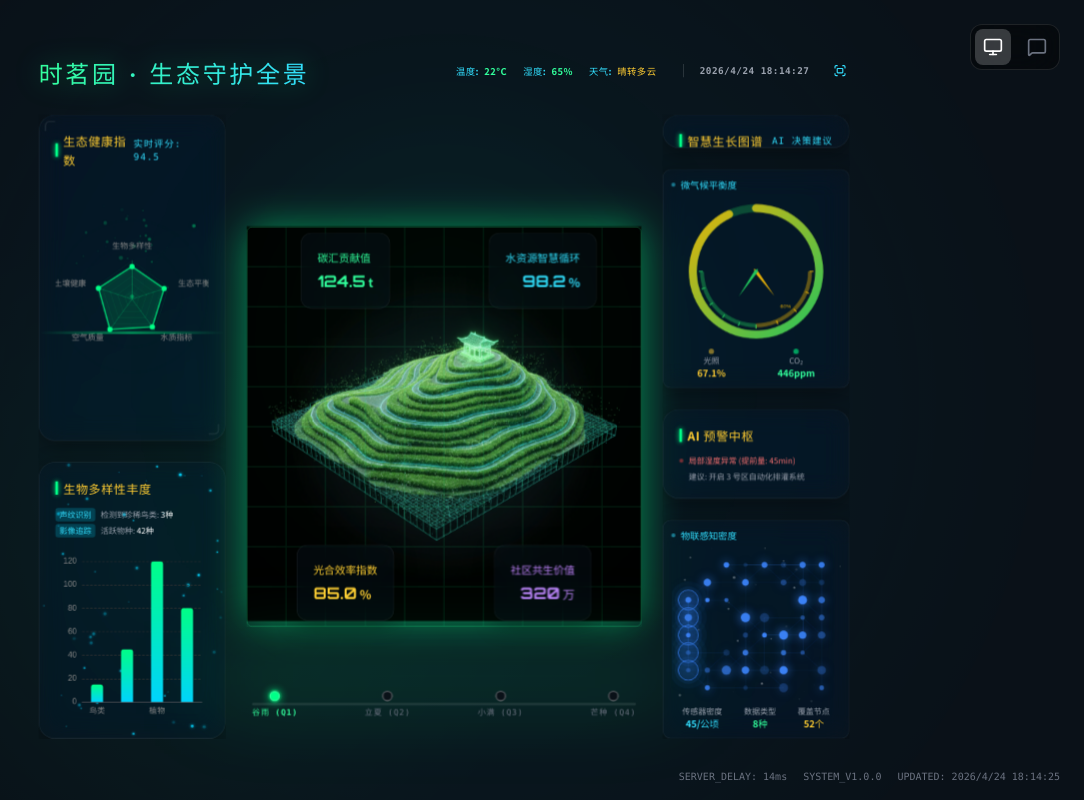
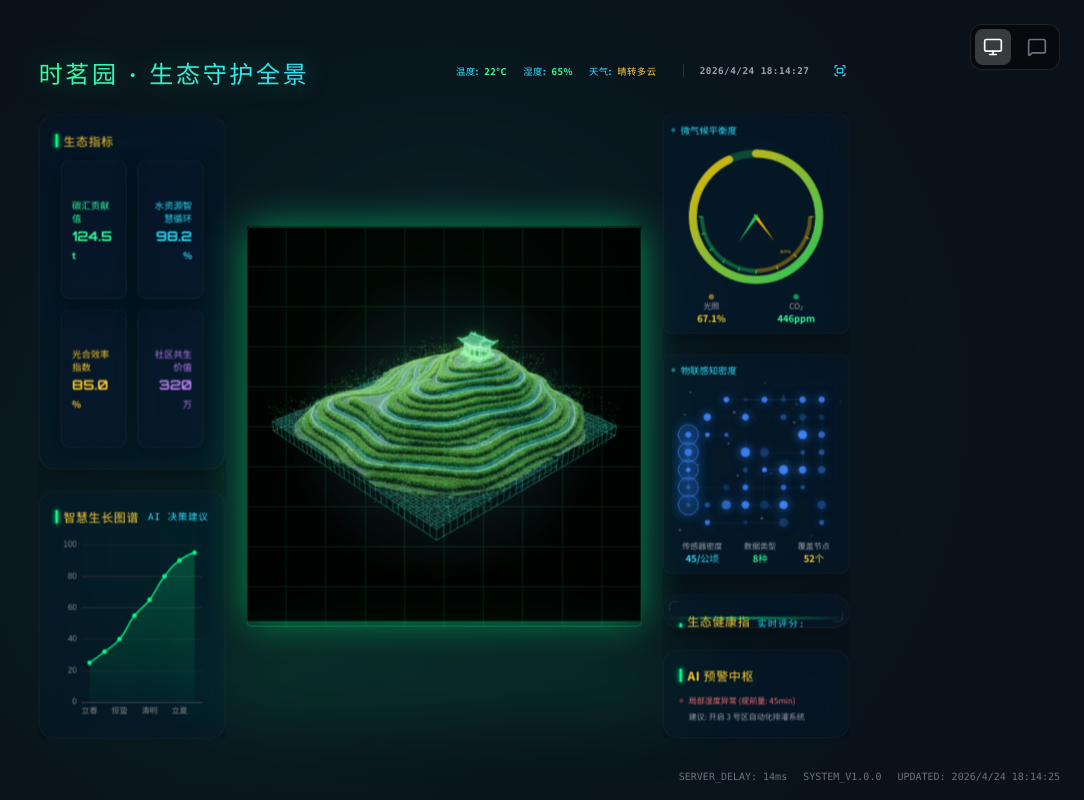
Before and after one commit to xiaozhaoosc/bi, a Vue app: page / in a window 1280 px wide. Shown: the whole page, without its empty margins (196-1280 px from the left). Built offline with nearby package versions, Linux system fonts and the light colour scheme.

Commit message:
feat: 完成需求v2.md文件
Co-authored-by: traeagent <traeagent@users.noreply.github.com>

```diff
--- a/src/components/PretextBIDashboard.vue
+++ b/src/components/PretextBIDashboard.vue
@@ -1,43 +1,19 @@
 <script setup lang="ts">
-import { ref, onMounted, onUnmounted, watch } from 'vue'
-import { Fullscreen, Minimize2, Cpu } from 'lucide-vue-next'
+import { ref, onMounted, onUnmounted } from 'vue'
+import { Fullscreen, Minimize2 } from 'lucide-vue-next'
 import * as echarts from 'echarts'
 import MicroClimateChart from './MicroClimateChart.vue'
 import SensorDensityChart from './SensorDensityChart.vue'
-import LightFlow from './visuals/LightFlow.vue'
 import EcoScanner from './visuals/EcoScanner.vue'
-import TimelineSlider from './visuals/TimelineSlider.vue'
-import EcoGalaxy from './visuals/EcoGalaxy.vue'
 
 // 状态管理
 const isFullscreen = ref(false)
 const currentTime = ref('')
 const dashboardRef = ref<HTMLElement | null>(null)
 const scale = ref(1)
-const timelineOptions = ['谷雨 (Q1)', '立夏 (Q2)', '小满 (Q3)', '芒种 (Q4)']
-const currentTimelineIndex = ref(0)
-
-// 模拟不同节气的数据
-const seasonalData = [
-  // 谷雨 (Q1)
-  { ecoRadar: [75, 82, 90, 85, 80], diversity: [10, 30, 90, 60], climate: 72.5, footerValues: [85.0, 32, 72.5, 280] },
-  // 立夏 (Q2)
-  { ecoRadar: [80, 88, 95, 88, 85], diversity: [12, 35, 100, 70], climate: 78.0, footerValues: [90.5, 38, 78.0, 300] },
-  // 小满 (Q3)
-  { ecoRadar: [82, 90, 96, 89, 86], diversity: [14, 40, 110, 75], climate: 80.5, footerValues: [92.0, 40, 80.5, 310] },
-  // 芒种 (Q4)
-  { ecoRadar: [85, 92, 98, 90, 88], diversity: [15, 45, 120, 80], climate: 82.5, footerValues: [94.5, 42, 82.5, 320] }
-]
-
-watch(currentTimelineIndex, (newIdx) => {
-  const data = seasonalData[newIdx]
-  if (ecoChart) ecoChart.setOption({ series: [{ data: [{ value: data.ecoRadar }] }] })
-  if (diversityChart) diversityChart.setOption({ series: [{ data: data.diversity }] })
-})
 
 // 图表实例
 let ecoChart: echarts.ECharts | null = null
-let diversityChart: echarts.ECharts | null = null
 let growthChart: echarts.ECharts | null = null
 
 const toggleFullscreen = () => {
@@ -94,25 +70,6 @@ const initCharts = () => {
     }]
   })
 
-  diversityChart = echarts.init(document.getElementById('diversityChart'))
-  diversityChart.setOption({
-    grid: { top: 20, bottom: 30, left: 40, right: 10 },
-    xAxis: { type: 'category', data: ['鸟类', '昆虫', '植物', '微生物'], axisLabel: { color: '#888' } },
-    yAxis: { type: 'value', splitLine: { lineStyle: { type: 'dashed', color: '#333' } }, axisLabel: { color: '#888' } },
-    series: [{
-      data: [15, 45, 120, 80],
-      type: 'bar',
-      barWidth: '40%',
-      itemStyle: {
-        color: new echarts.graphic.LinearGradient(0, 0, 0, 1, [
-          { offset: 0, color: '#00ff88' },
-          { offset: 1, color: '#00d4ff' }
-        ]),
-        borderRadius: [4, 4, 0, 0]
-      }
-    }]
-  })
-
   growthChart = echarts.init(document.getElementById('growthChart'))
   growthChart.setOption({
     grid: { top: 20, bottom: 30, left: 40, right: 10 },
@@ -147,7 +104,6 @@ const initCharts = () => {
 const handleResize = () => {
   updateScale()
   ecoChart?.resize()
-  diversityChart?.resize()
   growthChart?.resize()
 }
 
@@ -164,7 +120,6 @@ onUnmounted(() => {
   window.removeEventListener('resize', handleResize)
   document.removeEventListener('fullscreenchange', handleFullscreenChange)
   ecoChart?.dispose()
-  diversityChart?.dispose()
   growthChart?.dispose()
 })
 </script>
@@ -205,7 +160,106 @@ onUnmounted(() => {
       <div class="grid grid-cols-12 gap-8 flex-1 min-h-0">
         <!-- Left Panel -->
         <aside class="col-span-3 flex flex-col gap-8 overflow-hidden">
-          <section class="glass-panel rounded-3xl p-6 flex-[1.2] flex flex-col overflow-hidden border-t border-white/20 relative">
+          <!-- Bubble Metrics - New Position -->
+          <section class="glass-panel rounded-3xl p-6 flex-[1.5] flex flex-col overflow-hidden border-t border-white/20 relative">
+            <div class="flex items-center justify-between mb-2 relative z-10">
+              <div class="flex items-center gap-2">
+                <div class="w-1 h-5 bg-eco-green-500 shadow-[0_0_8px_#00ff88]"></div>
+                <span class="text-earth-gold-400 font-bold text-lg tracking-wider">生态指标</span>
+              </div>
+            </div>
+
+            <div class="flex-1 grid grid-cols-2 gap-4 p-2">
+              <!-- Top Left Bubble -->
+              <div class="glass-panel p-4 rounded-xl border border-eco-green-400/30 shadow-[0_0_20px_rgba(0,255,136,0.2)] backdrop-blur-md flex flex-col justify-center">
+                <span class="text-eco-green-400 mb-1 block font-['Noto_Sans_SC'] text-sm">碳汇贡献值</span>
+                <div class="block">
+                  <span class="font-['Orbitron'] font-bold text-xl text-eco-green-400">124.5</span>
+                  <span class="font-['Noto_Sans_SC'] font-bold text-sm text-eco-green-400"> t</span>
+                </div>
+              </div>
+
+              <!-- Top Right Bubble -->
+              <div class="glass-panel p-4 rounded-xl border border-smart-blue-400/30 shadow-[0_0_20px_rgba(0,212,255,0.2)] backdrop-blur-md flex flex-col justify-center">
+                <span class="text-smart-blue-400 mb-1 block font-['Noto_Sans_SC'] text-sm text-right">水资源智慧循环</span>
+                <div class="block text-right">
+                  <span class="font-['Orbitron'] font-bold text-xl text-smart-blue-400">98.2</span>
+                  <span class="font-['Noto_Sans_SC'] font-bold text-sm text-smart-blue-400"> %</span>
+                </div>
+              </div>
+
+              <!-- Bottom Left Bubble -->
+              <div class="glass-panel p-4 rounded-xl border border-earth-gold-400/30 shadow-[0_0_20px_rgba(255,204,51,0.2)] backdrop-blur-md flex flex-col justify-center">
+                <span class="text-earth-gold-400 mb-1 block font-['Noto_Sans_SC'] text-sm">光合效率指数</span>
+                <div class="block">
+                  <span class="font-['Orbitron'] font-bold text-xl text-earth-gold-400">85.0</span>
+                  <span class="font-['Noto_Sans_SC'] font-bold text-sm text-earth-gold-400"> %</span>
+                </div>
+              </div>
+
+              <!-- Bottom Right Bubble -->
+              <div class="glass-panel p-4 rounded-xl border border-purple-400/30 shadow-[0_0_20px_rgba(168,85,247,0.2)] backdrop-blur-md flex flex-col justify-center">
+                <span class="text-purple-400 mb-1 block font-['Noto_Sans_SC'] text-sm text-right">社区共生价值</span>
+                <div class="block text-right">
+                  <span class="font-['Orbitron'] font-bold text-xl text-purple-400">320</span>
+                  <span class="font-['Noto_Sans_SC'] font-bold text-sm text-purple-400"> 万</span>
+                </div>
+              </div>
+            </div>
+          </section>
+
+          <!-- Small Growth Chart - New Position -->
+          <section class="glass-panel rounded-3xl p-6 flex-1 flex flex-col overflow-hidden border-t border-white/20 relative">
+            <div class="flex items-center justify-between mb-2 relative z-10">
+              <div class="flex items-center gap-2">
+                <div class="w-1 h-5 bg-eco-green-500 shadow-[0_0_8px_#00ff88]"></div>
+                <span class="text-earth-gold-400 font-bold text-lg tracking-wider">智慧生长图谱</span>
+              </div>
+              <div class="text-smart-blue-400 text-sm font-mono tracking-widest">
+                AI 决策建议
+              </div>
+            </div>
+
+            <div id="growthChart" class="flex-1 min-h-0 relative z-10"></div>
+          </section>
+        </aside>
+
+        <!-- Center Stage -->
+        <main class="col-span-6 relative perspective-lg preserve-3d">
+          <div class="absolute inset-0 flex items-center justify-center">
+            <!-- 3D Tea Garden Model -->
+            <div class="absolute inset-0 flex items-center justify-center">
+              <div class="relative w-[600px] h-[600px] flex items-center justify-center">
+                <img
+                  src="/images/a_high_fidelity_3d_digital_twin_of_a_lush_green_tea_garden_landscape_isolated.png"
+                  alt="Tea Garden Digital Twin"
+                  class="max-w-full max-h-full object-contain filter drop-shadow-[0_0_30px_rgba(0,255,136,0.5)] animate-float"
+                />
+                <!-- Digital Grid Overlay -->
+                <div class="absolute inset-0 pointer-events-none">
+                  <div class="w-full h-full border border-eco-green-400/30 rounded-lg"></div>
+                  <div class="absolute inset-0 grid grid-cols-10 grid-rows-10 pointer-events-none">
+                    <div v-for="i in 100" :key="i" class="border border-eco-green-400/10"></div>
+                  </div>
+                </div>
+              </div>
+            </div>
+
+            <div class="w-[800px] h-[800px] bg-gradient-to-b from-eco-green-500/10 to-transparent rounded-full blur-[150px] animate-pulse"></div>
+            <div class="hologram-base w-[700px] h-[60px] bg-eco-green-500/20 absolute bottom-16 blur-3xl transform rotateX(80deg)"></div>
+          </div>
+        </main>
+
+        <!-- Right Panel -->
+        <aside class="col-span-3 flex flex-col gap-8 overflow-hidden">
+          <!-- MicroClimate Chart - New Position -->
+          <MicroClimateChart />
+
+          <!-- Sensor Density Chart - New Position -->
+          <SensorDensityChart />
+
+          <!-- Eco Health Chart - New Position -->
+          <section class="glass-panel rounded-3xl p-6 flex-1 flex flex-col overflow-hidden border-t border-white/20 relative">
             <div class="flex items-center justify-between mb-2 relative z-10">
               <div class="flex items-center gap-2">
                 <div class="w-1 h-5 bg-eco-green-500 shadow-[0_0_8px_#00ff88]"></div>
@@ -232,141 +286,6 @@ onUnmounted(() => {
             <div class="absolute bottom-2 right-2 w-4 h-4 border-b-2 border-r-2 border-white/10 rounded-br-lg"></div>
           </section>
 
-          <section class="glass-panel rounded-3xl p-6 flex-1 flex flex-col overflow-hidden border-t border-white/20 relative">
-            <div class="flex flex-col gap-2 mb-4 relative z-10">
-              <div class="flex items-center gap-2">
-                <div class="w-1 h-5 bg-eco-green-500 shadow-[0_0_8px_#00ff88]"></div>
-                <span class="text-earth-gold-400 font-bold text-lg tracking-wider">生物多样性丰度</span>
-              </div>
-              <div class="flex flex-col gap-1 mt-2 text-xs">
-                <div class="flex items-center gap-2">
-                  <span class="px-1.5 py-0.5 bg-smart-blue-500/20 text-smart-blue-400 rounded">声纹识别</span>
-                  <span class="text-gray-400">检测到珍稀鸟类: <span class="text-white">3种</span></span>
-                </div>
-                <div class="flex items-center gap-2">
-                  <span class="px-1.5 py-0.5 bg-smart-blue-500/20 text-smart-blue-400 rounded">影像追踪</span>
-                  <span class="text-gray-400">活跃物种: <span class="text-white">42种</span></span>
-                </div>
-              </div>
-            </div>
-
-            <!-- Eco Galaxy Particle Effect -->
-            <EcoGalaxy color="#00d4ff" />
-
-            <div id="diversityChart" class="flex-1 min-h-0 relative z-10"></div>
-          </section>
-        </aside>
-
-        <!-- Center Stage -->
-        <main class="col-span-6 relative perspective-lg preserve-3d">
-          <div class="absolute inset-0 flex items-center justify-center">
-            <!-- 3D Tea Garden Model -->
-            <div class="absolute inset-0 flex items-center justify-center">
-              <div class="relative w-[600px] h-[600px] flex items-center justify-center">
-                <img
-                  src="/images/a_high_fidelity_3d_digital_twin_of_a_lush_green_tea_garden_landscape_isolated.png"
-                  alt="Tea Garden Digital Twin"
-                  class="max-w-full max-h-full object-contain filter drop-shadow-[0_0_30px_rgba(0,255,136,0.5)] animate-float"
-                />
-                <!-- Digital Grid Overlay -->
-                <div class="absolute inset-0 pointer-events-none">
-                  <div class="w-full h-full border border-eco-green-400/30 rounded-lg"></div>
-                  <div class="absolute inset-0 grid grid-cols-10 grid-rows-10 pointer-events-none">
-                    <div v-for="i in 100" :key="i" class="border border-eco-green-400/10"></div>
-                  </div>
-                </div>
-              </div>
-            </div>
-
-            <!-- Pretext Bubbles -->
-            <div class="absolute inset-0 pointer-events-none">
-              <!-- Top Left Bubble -->
-              <div class="absolute top-1/4 left-1/4 transform -translate-x-1/2 -translate-y-1/2">
-                <div class="glass-panel p-6 rounded-2xl border border-eco-green-400/30 shadow-[0_0_30px_rgba(0,255,136,0.3)] backdrop-blur-md">
-                  <span class="text-eco-green-400 mb-2 block font-['Noto_Sans_SC'] text-base">碳汇贡献值</span>
-                  <div class="block">
-                    <span class="font-['Orbitron'] font-bold text-2xl text-eco-green-400">124.5</span>
-                    <span class="font-['Noto_Sans_SC'] font-bold text-lg text-eco-green-400"> t</span>
-                  </div>
-                </div>
-              </div>
-
-              <!-- Top Right Bubble -->
-              <div class="absolute top-1/4 right-1/4 transform translate-x-1/2 -translate-y-1/2">
-                <div class="glass-panel p-6 rounded-2xl border border-smart-blue-400/30 shadow-[0_0_30px_rgba(0,212,255,0.3)] backdrop-blur-md">
-                  <span class="text-smart-blue-400 mb-2 block font-['Noto_Sans_SC'] text-base text-right">水资源智慧循环</span>
-                  <div class="block text-right">
-                    <span class="font-['Orbitron'] font-bold text-2xl text-smart-blue-400">98.2</span>
-                    <span class="font-['Noto_Sans_SC'] font-bold text-lg text-smart-blue-400"> %</span>
-                  </div>
-                </div>
-              </div>
-
-              <!-- Bottom Left Bubble -->
-              <div class="absolute bottom-1/4 left-1/4 transform -translate-x-1/2 translate-y-1/2">
-                <div class="glass-panel p-6 rounded-2xl border border-earth-gold-400/30 shadow-[0_0_30px_rgba(255,204,51,0.3)] backdrop-blur-md">
-                  <span class="text-earth-gold-400 mb-2 block font-['Noto_Sans_SC'] text-base">光合效率指数</span>
-                  <div class="block">
-                    <span class="font-['Orbitron'] font-bold text-2xl text-earth-gold-400">85.0</span>
-                    <span class="font-['Noto_Sans_SC'] font-bold text-lg text-earth-gold-400"> %</span>
-                  </div>
-                </div>
-              </div>
-
-              <!-- Bottom Right Bubble -->
-              <div class="absolute bottom-1/4 right-1/4 transform translate-x-1/2 translate-y-1/2">
-                <div class="glass-panel p-6 rounded-2xl border border-purple-400/30 shadow-[0_0_30px_rgba(168,85,247,0.3)] backdrop-blur-md">
-                  <span class="text-purple-400 mb-2 block font-['Noto_Sans_SC'] text-base text-right">社区共生价值</span>
-                  <div class="block text-right">
-                    <span class="font-['Orbitron'] font-bold text-2xl text-purple-400">320</span>
-                    <span class="font-['Noto_Sans_SC'] font-bold text-lg text-purple-400"> 万</span>
-                  </div>
-                </div>
-              </div>
-            </div>
-
-            <div class="w-[800px] h-[800px] bg-gradient-to-b from-eco-green-500/10 to-transparent rounded-full blur-[150px] animate-pulse"></div>
-            <div class="hologram-base w-[700px] h-[60px] bg-eco-green-500/20 absolute bottom-16 blur-3xl transform rotateX(80deg)"></div>
-
-            <!-- Time-space Travel Slider -->
-            <div class="absolute bottom-4 w-[600px] z-30">
-               <TimelineSlider :options="timelineOptions" v-model="currentTimelineIndex" />
-            </div>
-          </div>
-        </main>
-
-        <!-- Right Panel -->
-        <aside class="col-span-3 flex flex-col gap-8 overflow-hidden">
-          <section class="glass-panel rounded-3xl p-6 flex-1 flex flex-col overflow-hidden border-t border-white/20 relative">
-            <div class="flex items-center justify-between mb-4 relative z-10">
-              <div class="flex items-center gap-2">
-                <div class="w-1 h-5 bg-eco-green-500 shadow-[0_0_8px_#00ff88]"></div>
-                <span class="text-earth-gold-400 font-bold text-lg tracking-wider">智慧生长图谱</span>
-              </div>
-              <div class="text-smart-blue-400 text-sm font-mono tracking-widest">
-                AI 决策建议
-              </div>
-            </div>
-
-            <!-- Tron Light Flow Overlay -->
-            <div class="absolute inset-x-6 top-20 bottom-6 opacity-40 pointer-events-none">
-              <LightFlow :intensity="80" color="#00ff88" />
-            </div>
-
-            <div id="growthChart" class="flex-1 min-h-0 relative z-10"></div>
-
-            <div class="mt-2 p-3 bg-white/5 border border-white/10 rounded-xl flex items-center justify-between">
-              <div class="flex items-center gap-2">
-                <Cpu class="w-4 h-4 text-eco-green-500" />
-                <span class="text-gray-500 uppercase tracking-tighter text-xs">AI 产量预测</span>
-              </div>
-              <span class="text-eco-green-500 font-mono text-sm font-bold">Q3 预期产量: +12.4%</span>
-            </div>
-
-          </section>
-
-          <MicroClimateChart />
-
           <section class="glass-panel rounded-3xl p-6 border-t border-white/20 relative">
             <div class="flex items-center gap-2 mb-4">
               <div class="w-1 h-5 bg-eco-green-500 shadow-[0_0_8px_#00ff88]"></div>
@@ -382,8 +301,6 @@ onUnmounted(() => {
               </div>
             </div>
           </section>
-
-          <SensorDensityChart />
         </aside>
       </div>
 
```
